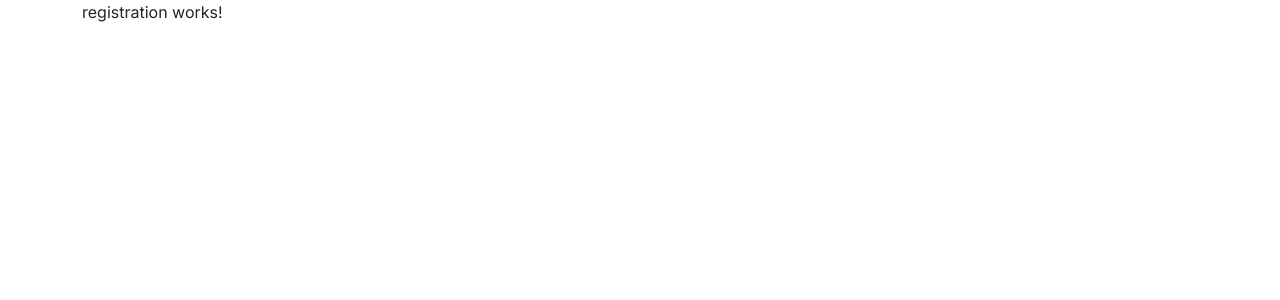
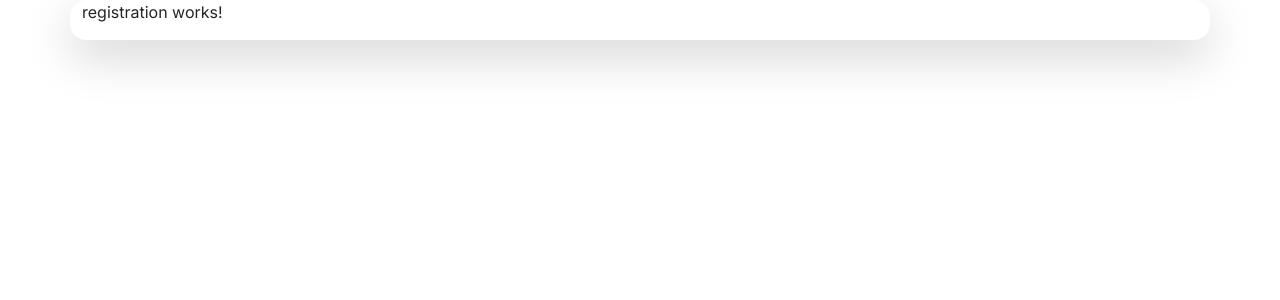
Before and after one commit to Alex-dev1356/UserRegistrationUI, an Angular app: page / in a window 1280 px wide. Shown: the top 300 px of the page. Built offline with nearby package versions, Linux system fonts and the light colour scheme.

Commit message:
Displaying the Registration Component into a card like element inside the User Component

```diff
--- a/src/app/user/user.component.html
+++ b/src/app/user/user.component.html
@@ -1,5 +1,7 @@
 <div class="container">
     <div class="row">
-        <app-registration></app-registration>
+        <div class="rounded-4 border-0 shadow-lg bg-white">
+            <app-registration></app-registration>
+        </div>
     </div>
 </div>
```
